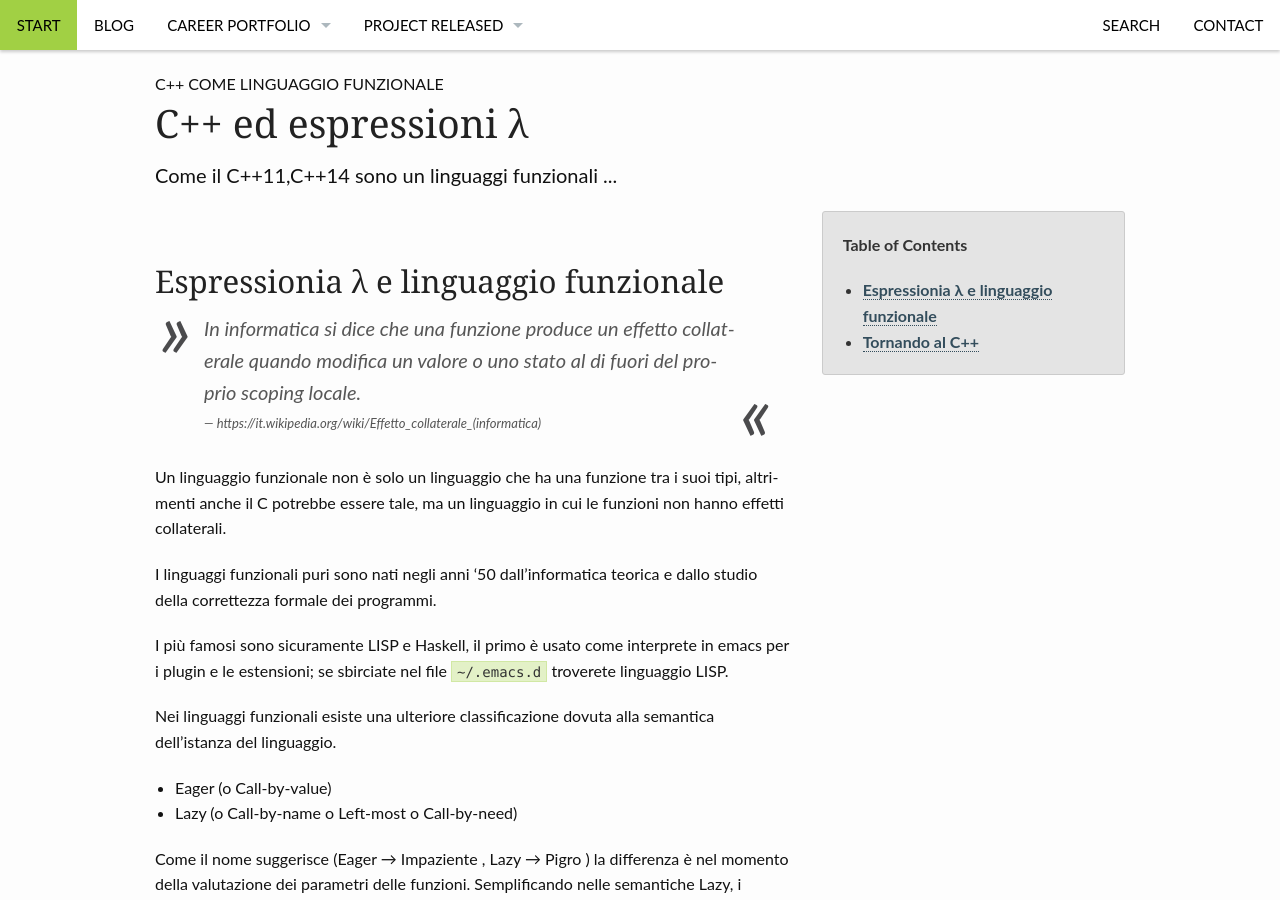
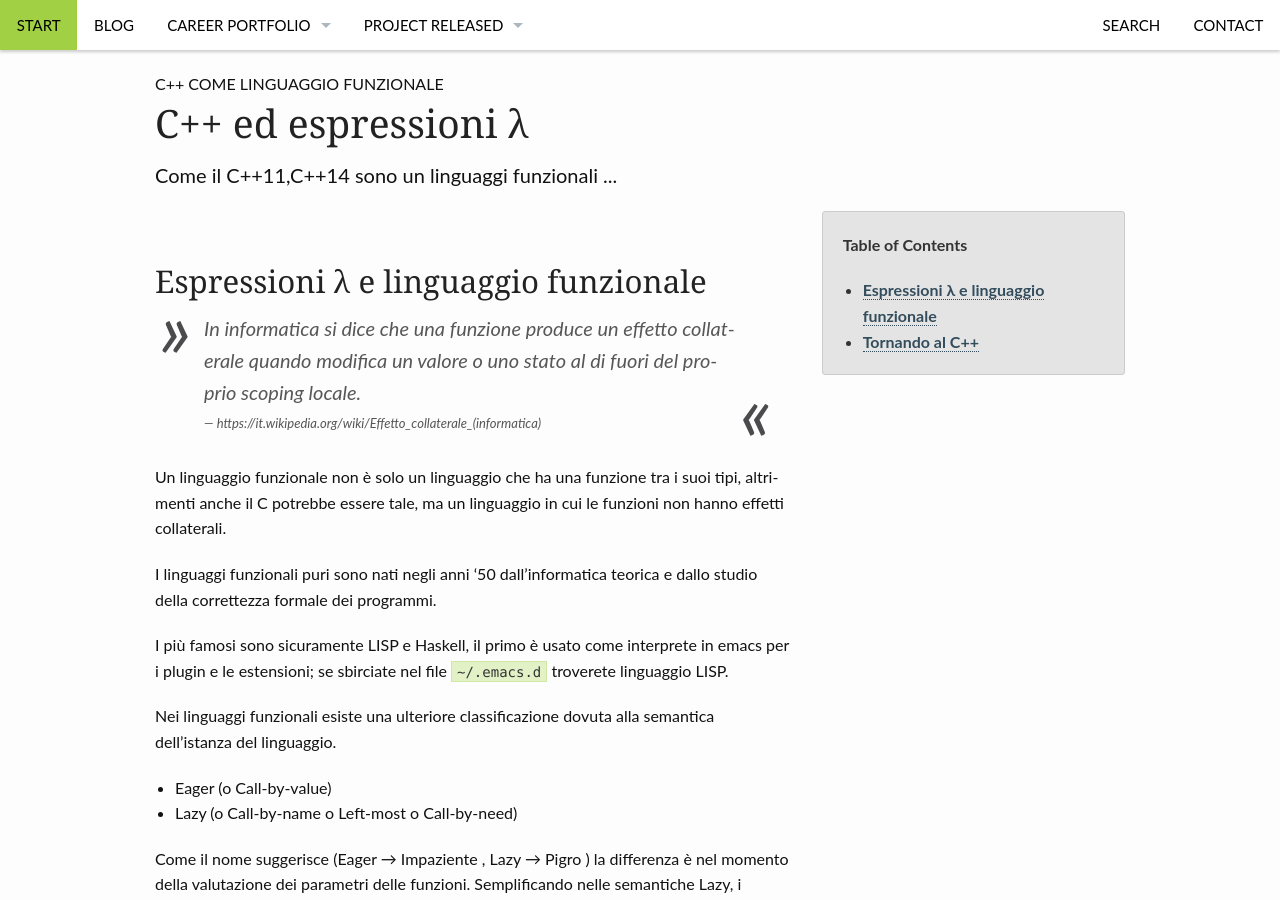
Before and after one commit to nicolarossi/nicolarossi.github.io, a Jekyll site: the page built from _posts/blog/2015-10-21-Funzionale ... .md, in a window 1280 px wide and 900 px high, scrolled down 327 px. Built offline with Jekyll 4.4.1, drawn with Linux system fonts in a browser that asks for light colours.

Commit message:
Correzioni

```diff
--- a/_posts/blog/2015-10-21-Funzionale ... .md
+++ b/_posts/blog/2015-10-21-Funzionale ... .md
@@ -29,7 +29,7 @@ categories:
 
 <div class="medium-8 medium-pull-4 columns" markdown="1">
 
-##  Espressionia λ e linguaggio funzionale
+##  Espressioni λ e linguaggio funzionale
 
 >  <span class="teaser">In informatica si dice che una funzione produce un effetto collaterale quando modifica un valore o uno stato al di fuori del proprio scoping locale.</span>
 <cite> https://it.wikipedia.org/wiki/Effetto_collaterale_(informatica)</cite>
```
